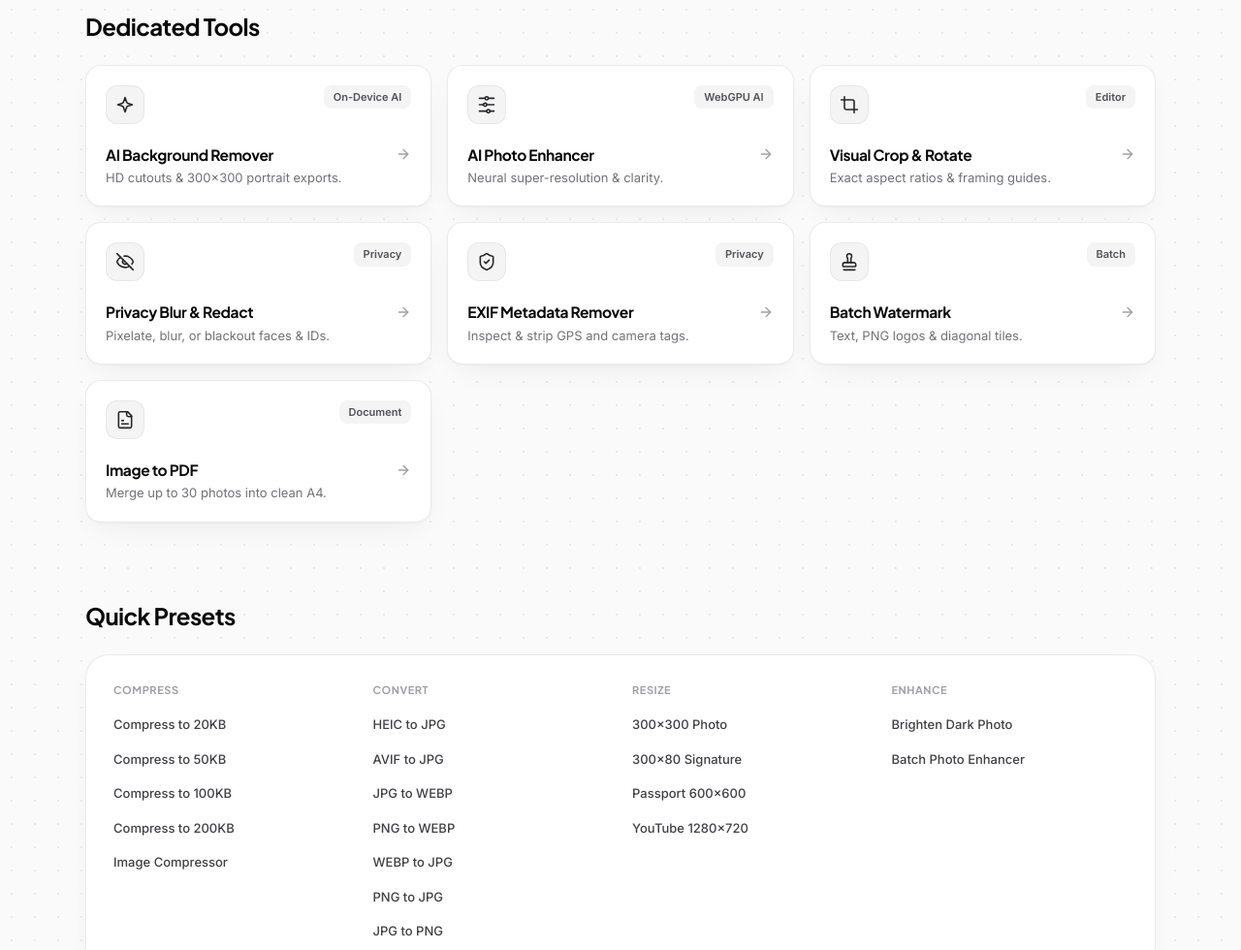
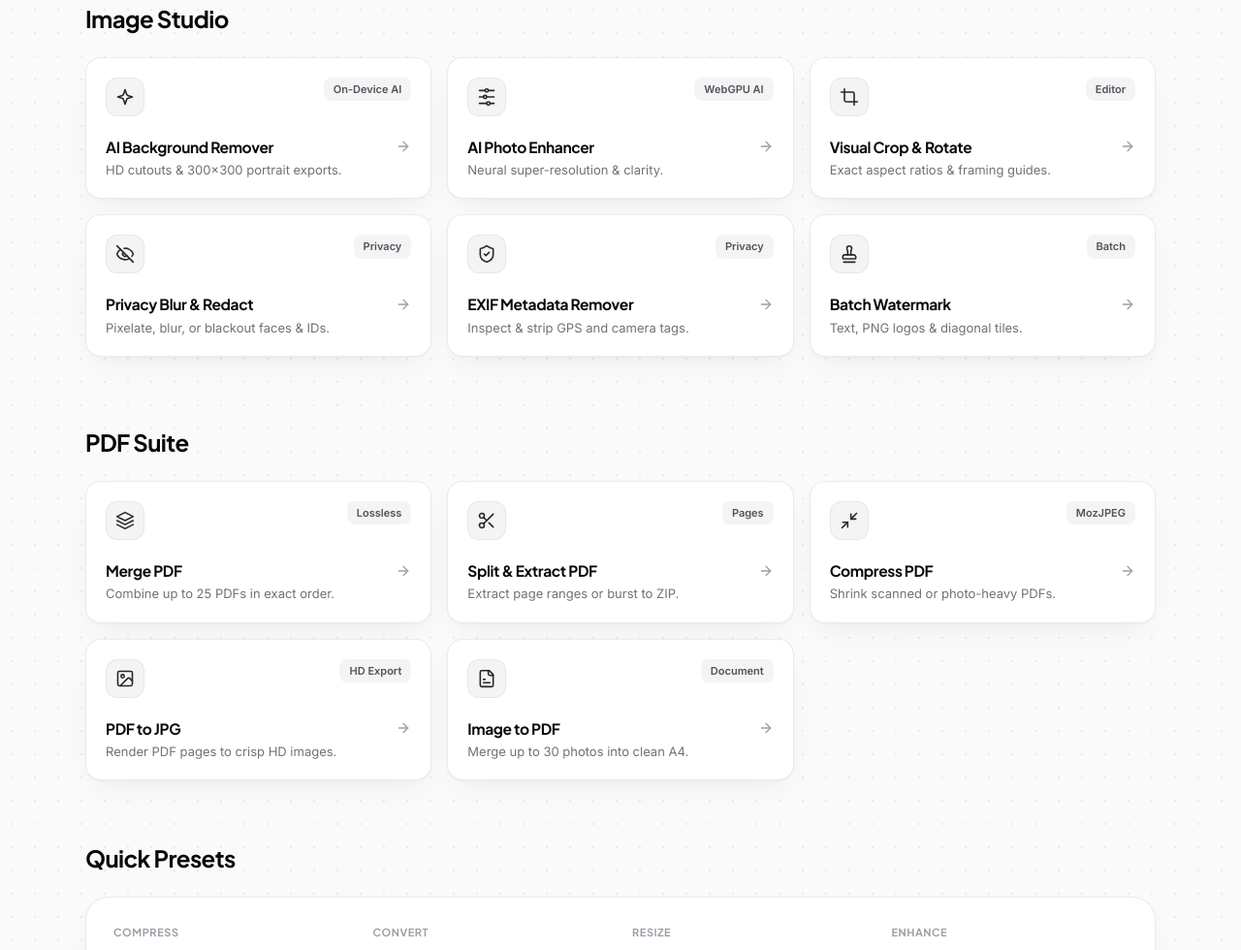
Before and after one commit to thethirdclasseditor-ship-it/imagelab-free, an Astro site: page / in a window 1280 px wide. Shown: the part 914-1894 px from the top of the page at 97% size. Built offline with nearby package versions, Linux system fonts and the light colour scheme; Astro itself is replaced by a stand-in of ours.

Commit message:
Update index.astro

```diff
--- a/src/pages/index.astro
+++ b/src/pages/index.astro
@@ -11,10 +11,10 @@ const homeSchema = {
   operatingSystem: 'All',
   offers: { '@type': 'Offer', price: '0', priceCurrency: 'USD' },
   description:
-    'Browser-native image converter, compressor, visual cropper, privacy blur, EXIF remover, watermark studio, AI background remover, and PDF creator.',
+    'Browser-native image converter, compressor, visual cropper, privacy blur, EXIF remover, watermark studio, AI background remover, and full PDF suite.',
 };
 
-const studioTools = [
+const imageStudioTools = [
   {
     href: '/remove-background',
     title: 'AI Background Remover',
@@ -57,6 +57,37 @@ const studioTools = [
     tag: 'Batch',
     icon: 'stamp',
   },
+];
+
+const pdfStudioTools = [
+  {
+    href: '/merge-pdf',
+    title: 'Merge PDF',
+    desc: 'Combine up to 25 PDFs in exact order.',
+    tag: 'Lossless',
+    icon: 'layers',
+  },
+  {
+    href: '/split-pdf',
+    title: 'Split & Extract PDF',
+    desc: 'Extract page ranges or burst to ZIP.',
+    tag: 'Pages',
+    icon: 'scissors',
+  },
+  {
+    href: '/compress-pdf',
+    title: 'Compress PDF',
+    desc: 'Shrink scanned or photo-heavy PDFs.',
+    tag: 'MozJPEG',
+    icon: 'minimize',
+  },
+  {
+    href: '/pdf-to-jpg',
+    title: 'PDF to JPG',
+    desc: 'Render PDF pages to crisp HD images.',
+    tag: 'HD Export',
+    icon: 'image',
+  },
   {
     href: '/image-to-pdf',
     title: 'Image to PDF',
@@ -71,7 +102,7 @@ const categories = ['Compress', 'Convert', 'Resize', 'Enhance'] as const;
 
 <Layout
   title="ImageLab — Browser Image & PDF Studio"
-  description="Convert HEIC, AVIF, JPG, PNG, WEBP, compress to target KB, crop visually, blur faces, remove EXIF, remove backgrounds with AI, watermark, and create PDFs locally."
+  description="Convert HEIC, AVIF, JPG, PNG, WEBP, compress to target KB, crop visually, blur faces, remove EXIF, remove backgrounds with AI, and merge/split/compress PDFs locally."
   schemas={[homeSchema]}
 >
   <!-- Hero & Primary Studio -->
@@ -81,21 +112,21 @@ const categories = ['Compress', 'Convert', 'Resize', 'Enhance'] as const;
         Image & PDF Studio.
       </h1>
       <p class="text-zinc-500 mt-3.5 text-sm sm:text-base font-medium">
-        MozJPEG, LibWebP & on-device AI — free, instant, zero uploads.
+        MozJPEG, LibWebP, PDF Suite & on-device AI — free, instant, zero uploads.
       </p>
     </div>
 
     <ToolWorkspace client:load initialMode="converter" showModeTabs={true} />
   </section>
 
-  <!-- Studio Tools Bento Grid -->
-  <section class="max-w-6xl mx-auto px-4 sm:px-6 py-12">
+  <!-- Image Studio Grid -->
+  <section class="max-w-6xl mx-auto px-4 sm:px-6 py-10">
     <div class="mb-6">
-      <h2 class="text-xl sm:text-2xl font-bold text-zinc-950">Dedicated Tools</h2>
+      <h2 class="text-xl sm:text-2xl font-bold text-zinc-950">Image Studio</h2>
     </div>
 
     <div class="grid sm:grid-cols-2 lg:grid-cols-3 gap-4">
-      {studioTools.map((tool) => (
+      {imageStudioTools.map((tool) => (
         <a
           href={tool.href}
           class="group studio-card rounded-2xl p-5 hover:-translate-y-0.5 hover:border-blue-500/40 transition-all duration-200 flex flex-col justify-between gap-5"
@@ -140,19 +171,88 @@ const categories = ['Compress', 'Convert', 'Resize', 'Enhance'] as const;
                   <path d="m9 12 2 2 4-4" />
                 </svg>
               )}
+              {tool.icon === 'stamp' && (
+                <svg class="w-5 h-5" viewBox="0 0 24 24" fill="none" stroke="currentColor" stroke-width="1.9" stroke-linecap="round" stroke-linejoin="round">
+                  <path d="M5 22h14" />
+                  <path d="M19.27 13.73A2.5 2.5 0 0 0 17.5 13h-11A2.5 2.5 0 0 0 4 15.5V17a1 1 0 0 0 1 1h14a1 1 0 0 0 1-1v-1.5c0-.66-.26-1.3-.73-1.77Z" />
+                  <path d="M14 13V8.5C14 7 15 7 15 5a3 3 0 0 0-3-3c-1.66 0-3 1-3 3s1 2 1 3.5V13" />
+                </svg>
+              )}
+            </div>
+
+            <span class="px-2.5 py-1 rounded-lg bg-zinc-100 text-zinc-600 text-[11px] font-semibold">
+              {tool.tag}
+            </span>
+          </div>
+
+          <div>
+            <div class="flex items-center justify-between gap-2">
+              <h3 class="font-bold text-zinc-950 text-[15.5px] group-hover:text-blue-600 dark:group-hover:text-blue-400 transition">
+                {tool.title}
+              </h3>
+              <svg class="w-4 h-4 text-zinc-400 group-hover:text-blue-600 group-hover:translate-x-0.5 transition-all" viewBox="0 0 24 24" fill="none" stroke="currentColor" stroke-width="2" stroke-linecap="round" stroke-linejoin="round">
+                <path d="M5 12h14" />
+                <path d="m12 5 7 7-7 7" />
+              </svg>
+            </div>
+            <p class="text-xs sm:text-[13px] text-zinc-500 mt-1">{tool.desc}</p>
+          </div>
+        </a>
+      ))}
+    </div>
+  </section>
+
+  <!-- Browser-Native PDF Suite Grid -->
+  <section class="max-w-6xl mx-auto px-4 sm:px-6 py-8">
+    <div class="mb-6">
+      <h2 class="text-xl sm:text-2xl font-bold text-zinc-950">PDF Suite</h2>
+    </div>
+
+    <div class="grid sm:grid-cols-2 lg:grid-cols-3 gap-4">
+      {pdfStudioTools.map((tool) => (
+        <a
+          href={tool.href}
+          class="group studio-card rounded-2xl p-5 hover:-translate-y-0.5 hover:border-blue-500/40 transition-all duration-200 flex flex-col justify-between gap-5"
+        >
+          <div class="flex items-start justify-between gap-3">
+            <div class="w-10 h-10 rounded-xl bg-zinc-100 border border-zinc-200/80 text-zinc-800 group-hover:bg-blue-600 group-hover:text-white group-hover:border-blue-600 flex items-center justify-center transition-colors">
+              {tool.icon === 'layers' && (
+                <svg class="w-5 h-5" viewBox="0 0 24 24" fill="none" stroke="currentColor" stroke-width="1.9" stroke-linecap="round" stroke-linejoin="round">
+                  <polygon points="12 2 2 7 12 12 22 7 12 2" />
+                  <polyline points="2 12 12 17 22 12" />
+                  <polyline points="2 17 12 22 22 17" />
+                </svg>
+              )}
+              {tool.icon === 'scissors' && (
+                <svg class="w-5 h-5" viewBox="0 0 24 24" fill="none" stroke="currentColor" stroke-width="1.9" stroke-linecap="round" stroke-linejoin="round">
+                  <circle cx="6" cy="6" r="3" />
+                  <path d="M8.12 8.12 12 12" />
+                  <path d="M20 4 8.12 15.88" />
+                  <circle cx="6" cy="18" r="3" />
+                  <path d="M14.8 14.8 20 20" />
+                </svg>
+              )}
+              {tool.icon === 'minimize' && (
+                <svg class="w-5 h-5" viewBox="0 0 24 24" fill="none" stroke="currentColor" stroke-width="1.9" stroke-linecap="round" stroke-linejoin="round">
+                  <polyline points="4 14 10 14 10 20" />
+                  <polyline points="20 10 14 10 14 4" />
+                  <line x1="14" x2="21" y1="10" y2="3" />
+                  <line x1="3" x2="10" y1="21" y2="14" />
+                </svg>
+              )}
+              {tool.icon === 'image' && (
+                <svg class="w-5 h-5" viewBox="0 0 24 24" fill="none" stroke="currentColor" stroke-width="1.9" stroke-linecap="round" stroke-linejoin="round">
+                  <rect width="18" height="18" x="3" y="3" rx="2" ry="2" />
+                  <circle cx="9" cy="9" r="2" />
+                  <path d="m21 15-3.086-3.086a2 2 0 0 0-2.828 0L6 21" />
+                </svg>
+              )}
               {tool.icon === 'file' && (
                 <svg class="w-5 h-5" viewBox="0 0 24 24" fill="none" stroke="currentColor" stroke-width="1.9" stroke-linecap="round" stroke-linejoin="round">
                   <path d="M15 2H6a2 2 0 0 0-2 2v16a2 2 0 0 0 2 2h12a2 2 0 0 0 2-2V7Z" />
                   <path d="M14 2v4a2 2 0 0 0 2 2h4" />
                   <path d="M10 13H8" />
                   <path d="M16 17H8" />
-                </svg>
-              )}
-              {tool.icon === 'stamp' && (
-                <svg class="w-5 h-5" viewBox="0 0 24 24" fill="none" stroke="currentColor" stroke-width="1.9" stroke-linecap="round" stroke-linejoin="round">
-                  <path d="M5 22h14" />
-                  <path d="M19.27 13.73A2.5 2.5 0 0 0 17.5 13h-11A2.5 2.5 0 0 0 4 15.5V17a1 1 0 0 0 1 1h14a1 1 0 0 0 1-1v-1.5c0-.66-.26-1.3-.73-1.77Z" />
-                  <path d="M14 13V8.5C14 7 15 7 15 5a3 3 0 0 0-3-3c-1.66 0-3 1-3 3s1 2 1 3.5V13" />
                 </svg>
               )}
             </div>
@@ -222,7 +322,7 @@ const categories = ['Compress', 'Convert', 'Resize', 'Enhance'] as const;
         <div>
           <h3 class="text-sm font-bold text-zinc-950">WebAssembly Codecs</h3>
           <p class="text-xs text-zinc-500 mt-1 leading-relaxed">
-            Real MozJPEG, LibWebP & UPNG encoders running in background threads.
+            Real MozJPEG, LibWebP, UPNG & PDF engines running in background threads.
           </p>
         </div>
       </div>
@@ -237,7 +337,7 @@ const categories = ['Compress', 'Convert', 'Resize', 'Enhance'] as const;
         <div>
           <h3 class="text-sm font-bold text-zinc-950">Zero Server Uploads</h3>
           <p class="text-xs text-zinc-500 mt-1 leading-relaxed">
-            Private photos, signatures & documents never leave your device.
+            Private photos, signatures & PDFs never leave your device.
           </p>
         </div>
       </div>
@@ -251,7 +351,7 @@ const categories = ['Compress', 'Convert', 'Resize', 'Enhance'] as const;
         <div>
           <h3 class="text-sm font-bold text-zinc-950">Instant Batch & ZIP</h3>
           <p class="text-xs text-zinc-500 mt-1 leading-relaxed">
-            Process up to 20 images at once with split-screen quality compare.
+            Process up to 25 PDFs or 20 images at once with zero daily limits.
           </p>
         </div>
       </div>
```
